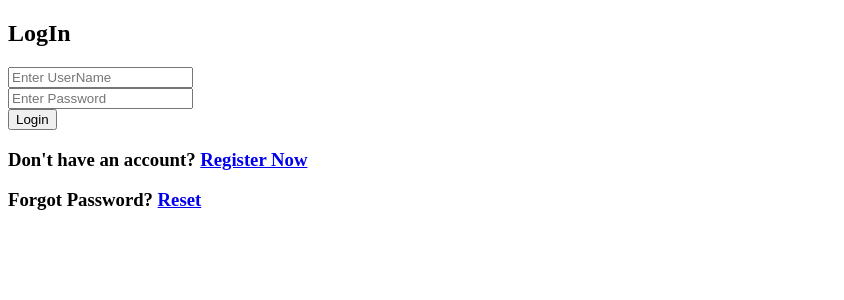
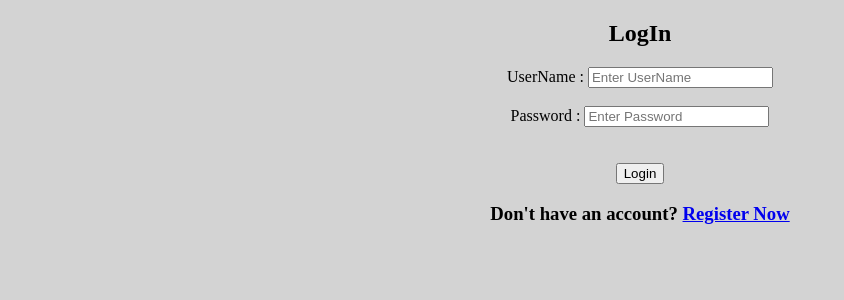
Before and after one commit to shraddhakapadia/todo, a Django app: page /login/ in a window 1280 px wide. Shown: the top 300 px of the page, without its empty margins (0-844 px from the left). Run offline with Django 4.2, Linux system fonts and the light colour scheme.

Commit message:
Update login.html

```diff
--- a/todoapp/templates/todoapp/login.html
+++ b/todoapp/templates/todoapp/login.html
@@ -1,38 +1,37 @@
 <!DOCTYPE html>
 <html lang="en">
-<!-- <head>
-    <meta charset = "UTF-8">
-    <meta name = "viewport" content = "width=device-width, initial-scale = 1.0">
-    <title>Login</title>
-</head> -->
-<body>
+
+<body style="text-align: center;background-color: lightgray;">
     <div class="wrapper">
         <h2>LogIn</h2>
         {% if messages %}
-            {% for message in messages %}
-                <h2 style="color: red">{{message}}</h2>
-            {% endfor %}
+        {% for message in messages %}
+        <h2 style="color: red">{{message}}</h2>
+        {% endfor %}
         {% endif %}
-        <form action = "#" method="POST">
+        <form action="#" method="POST">
             {% csrf_token %}
             <div class="input-box">
-                <input type ="text" placeholder="Enter UserName" required name = "uname">
+                <label>UserName : </label>
+                <input type="text" placeholder="Enter UserName" required name="uname">
             </div>
+            <br/>
             <div class="input-box">
-                <input type ="password" placeholder="Enter Password" required name = "pass">
+                <labe>Password : </labe>
+                <input type="password" placeholder="Enter Password" required name="pass">
             </div>
+            <br/>
             <div class="policy">
             </div>
+            <br/>
             <div class="input-box button">
                 <input type="Submit" value="Login">
             </div>
             <div class="text">
-                <h3>Don't have an account? <a href = "{% url 'register' %}">Register Now</a></h3>
-            </div>
-            <div class="text">
-                <h3>Forgot Password? <a href = "#">Reset</a></h3>
+                <h3>Don't have an account? <a href="{% url 'register' %}">Register Now</a></h3>
             </div>
         </form>
     </div>
 </body>
+
 </html>
```
